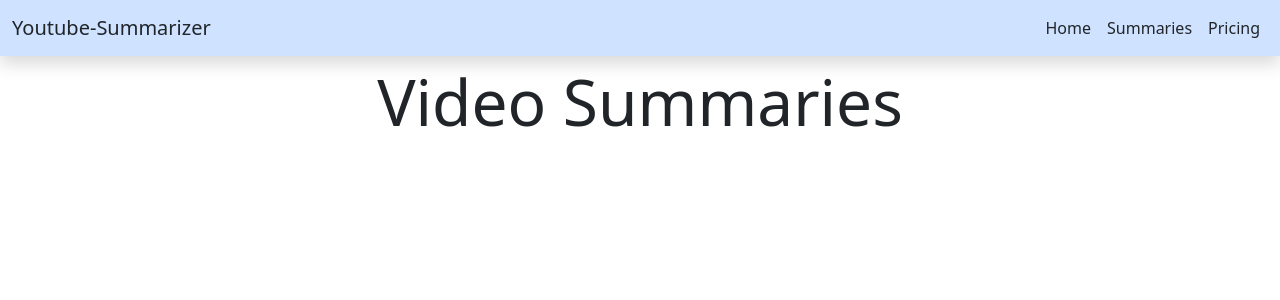
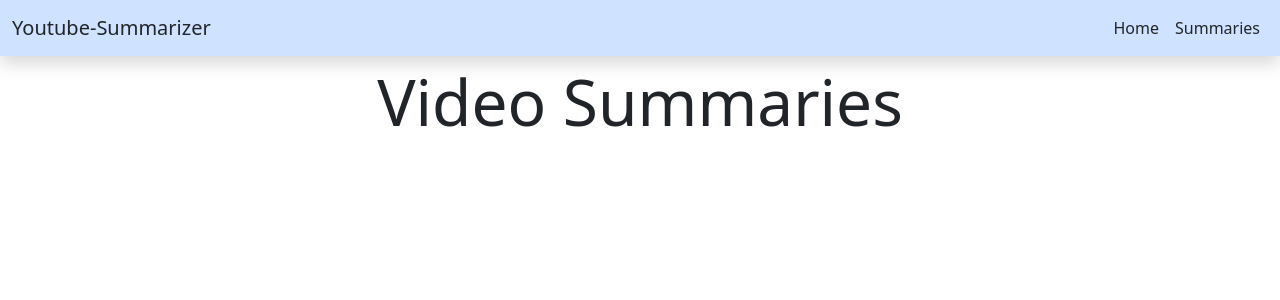
Before and after one commit to capiedrav/youtube-summarizer, a Django app: template source/summarizer_app/templates/summarizer_app/video_summaries.html in a window 1280 px wide. Shown: the top 300 px of the page. Run offline with Django 3.2, Linux system fonts and the light colour scheme; the template is opened without the code that fills it, so the values that code supplies are empty.

Commit message:
remove pricing option from navbar element

```diff
--- a/source/templates/base.html
+++ b/source/templates/base.html
@@ -33,9 +33,6 @@
           <li class="nav-item">
             <a class="nav-link link-dark" href={% url "video-summary-list" %}>Summaries</a>
           </li>
-          <li class="nav-item">
-            <a class="nav-link link-dark" href="#">Pricing</a>
-          </li>
         </ul>
       </div>
     </div>
```
